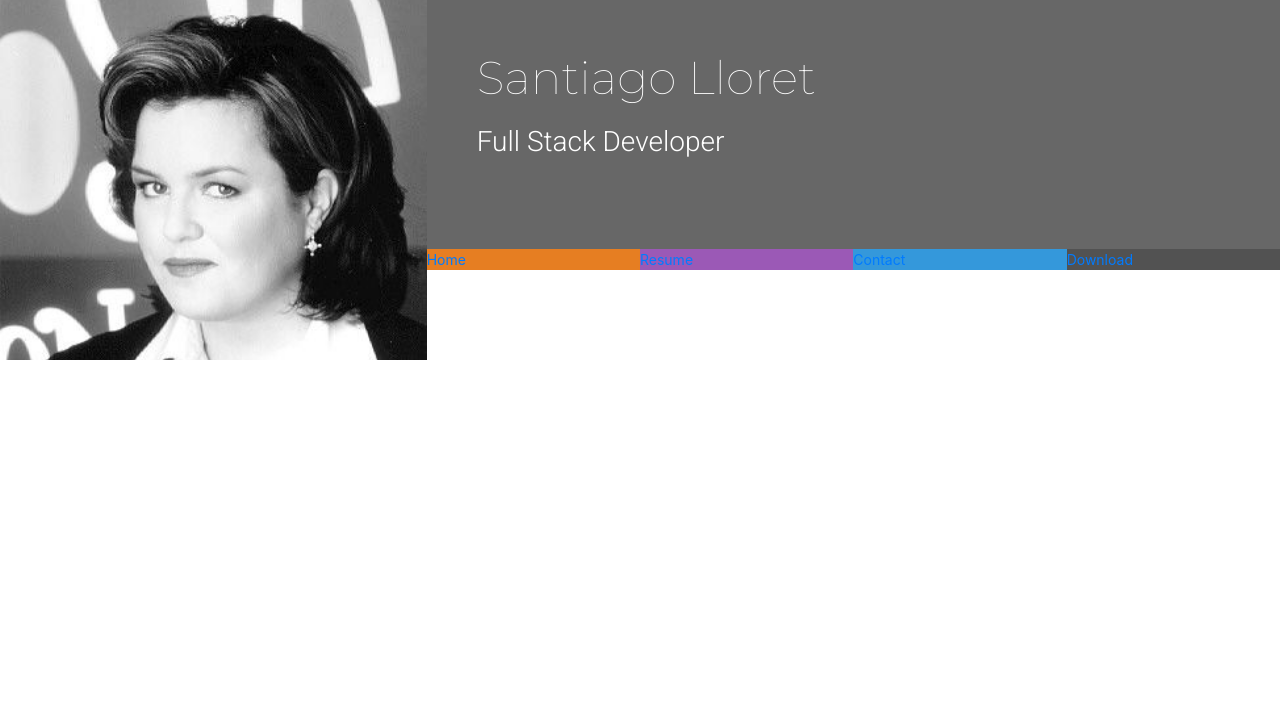
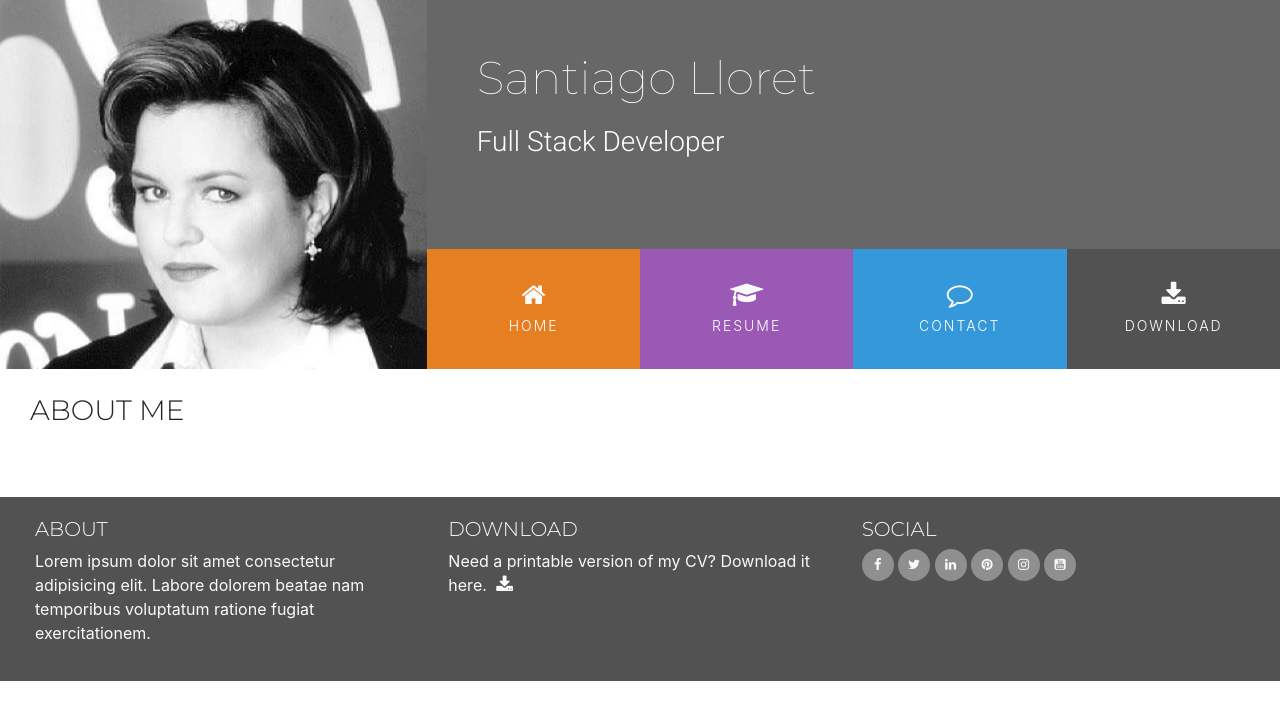
Before and after one commit to santimex/ucd-resume, a plain HTML site: page index.html in a window 1280 px wide. Drawn offline with nearby package versions, Linux system fonts and the light colour scheme.

Commit message:
First section modifications

```diff
--- a/assets/css/style.css
+++ b/assets/css/style.css
@@ -4,6 +4,10 @@
 
 .bg-color-name-title {
     background-color: #676767;
+}
+
+.bg-color-three-reasons {
+    background-color: #fff;
 }
 
 .ui-menu-color-home {
@@ -20,6 +24,43 @@
 
 .ui-menu-color-download {
     background-color: #525252;
+}
+
+/* -------------------------------------Special paddings/margins/text */
+
+h1,h2,h3,h4 {
+    margin: 0;
+}
+
+.uppercase {
+    text-transform: uppercase;
+}
+
+.general-sub {
+    font-family: "Montserrat", sans-serif;
+    font-weight: 300;
+    color: #fafafa;
+}
+
+.inline-block {
+    display: inline-block;
+}
+
+.row-table {
+    display: table;
+}
+
+.section-column {
+    display: table-cell;
+    padding: 0 30px 30px;
+    float: none;
+}
+
+.section-heading {
+    font-family: "Montserrat", sans-serif;
+    font-weight: 300;
+    margin-top: 25px;
+    margin-bottom: 40px;
 }
 
 /* -------------------------------------Heading */
@@ -68,7 +109,93 @@ header {
     font-size: 0;
 }
 
+#nav {
+    margin: 0;
+}
+
 #nav li {
     font-size: 14px;
     padding: 0;
 }
+
+.menuitem {
+    height: 120px;
+    text-align: center;
+    padding: 0;
+}
+
+.menuitem a {
+    width: 100%;
+    text-decoration: none;
+    color: #fff;
+    height: 120px;
+}
+
+.menuitem a i {
+    padding-top: 33px;
+    display: block;
+    color: #fafafa;
+    font-size: 26px;
+}
+
+.menuitem span {
+    display: block;
+    width: 100%;
+    padding-top: 7px;
+    text-align: center;
+    text-transform: uppercase;
+    font-size: 14px;
+    font-weight: 300;
+    letter-spacing: 2px;
+}
+
+/* -------------------------------------Footer */
+
+footer {
+    background-color: #525252;
+    color: #fafafa;
+    min-height: 120px;
+}
+
+.cv-pdf i {
+    font-size: 18px;
+    color: #fafafa;
+    text-align: center;
+    padding-left: 5px;
+    transition: all 0.35s ease-in-out;
+    -moz-transition: all 0.35s ease-in-out;
+    -webkit-transition: all 0.35s ease-in-out;
+    -o-transition: all 0.35s ease-in-out;
+}
+
+.cv-pdf i:hover {
+    color: #e84610;
+}
+
+.social-links {
+    padding-bottom: 15px;
+}
+
+.social-links li a i {
+    width: 32px;
+    height: 32px;
+    padding: 12px 0;
+    border-radius: 50%;
+    font-size: 13px;
+    line-height: 7px;
+    text-align: center;
+    color: #fafafa;
+    background: #8f8f8f;
+    transition: all 0.35s ease-in-out;
+    -moz-transition: all 0.35s ease-in-out;
+    -webkit-transition: all 0.35s ease-in-out;
+    -o-transition: all 0.35s ease-in-out;
+}
+
+.social-links li a i:hover {
+    background: #e84610;
+}
+
+#footer-details {
+    padding: 20px;
+}
--- a/index.html
+++ b/index.html
@@ -4,7 +4,8 @@
     <meta charset="UTF-8">
     <meta name="viewport" content="width=device-width, initial-scale=1.0">
     <link rel="stylesheet" href="https://stackpath.bootstrapcdn.com/bootstrap/4.5.2/css/bootstrap.min.css"/>
-    <link rel="stylesheet" href="https://stackpath.bootstrapcdn.com/bootstrap/4.5.2/css/font-awesome.min.css">
+    <link rel="stylesheet" href="https://stackpath.bootstrapcdn.com/font-awesome/4.7.0/css/font-awesome.min.css">
+    <link rel="stylesheet" href="https://cdnjs.cloudflare.com/ajax/libs/hover.css/2.3.1/css/hover-min.css">
     <link rel="stylesheet" href="assets/css/style.css" type="text/css">
     <title>Rosie</title>
 </head>
@@ -24,17 +25,17 @@
                 <div class="row no-gutters">
                 <div class="col">
                     <ul id="nav" class="list-inline menucontainer">
-                        <li class="col-6 col-sm-3 ui-menu-color-home list-inline-item">
-                            <a href="#"><span>Home</span></a>
+                        <li class="col-6 col-sm-3 ui-menu-color-home list-inline-item menuitem">
+                            <a href="#" class="hvr-shrink"><i class="fa fa-home" aria-hidden="true"></i><span>Home</span></a>
                         </li>
-                        <li class="col-6 col-sm-3 ui-menu-color-resume list-inline-item">
-                            <a href="#"><span>Resume</span></a>
+                        <li class="col-6 col-sm-3 ui-menu-color-resume list-inline-item menuitem">
+                            <a href="#" class="hvr-shrink"><i class="fa fa-graduation-cap" aria-hidden="true"></i><span>Resume</span></a>
                         </li>
-                        <li class="col-6 col-sm-3 ui-menu-color-contact list-inline-item">
-                            <a href="#"><span>Contact</span></a>
+                        <li class="col-6 col-sm-3 ui-menu-color-contact list-inline-item menuitem">
+                            <a href="#" class="hvr-shrink"><i class="fa fa-comment-o" aria-hidden="true"></i><span>Contact</span></a>
                         </li>
-                        <li class="col-6 col-sm-3 ui-menu-color-download list-inline-item">
-                            <a href="#"><span>Download</span></a>
+                        <li class="col-6 col-sm-3 ui-menu-color-download list-inline-item menuitem">
+                            <a href="#" class="hvr-shrink"><i class="fa fa-download" aria-hidden="true"></i><span>Download</span></a>
                         </li>
                     </ul>
                 </div>
@@ -45,14 +46,69 @@
 <!-- /.header -->
 
 <!-- Section -->
-    <section>
+    <section class="container-fluid">
+        <div class="row row-table">
+            <div class="col-md-8 bg-color-three-reasons section-column">
+                <div class="row">
+                    <div class="col">
+                        <h3 class="section-heading uppercase">About Me</h3>
+                    </div>
+                </div>
+            </div>
+        </div>
 
     </section>
 <!-- /.section -->
 
 <!-- Footer -->
-    <footer>
-
+    <footer class="container-fluid">
+        <div id="footer-details" class="row">
+            <div class="col-sm-4">
+                <h5 class="uppercase general-sub">About</h5>
+                <p class="inline-block">
+                    Lorem ipsum dolor sit amet consectetur adipisicing elit. Labore dolorem beatae nam temporibus voluptatum ratione fugiat exercitationem.
+                </p>
+            </div>
+            <div class="col-sm-4">
+                <h5 class="uppercase general-sub">Download</h5>
+                <p class="inline-block">
+                    Need a printable version of my CV? Download it here.
+                    <a href="#" target="_blank" class="cv-pdf">
+                        <i class="fa fa-download" aria-hidden="true"></i>
+                        <span class="sr-only">Download link.</span>
+                    </a>
+                </p>
+            </div>
+            <div class="col-sm-4">
+                <h5 class="uppercase general-sub">Social</h5>
+                <ul class="list-inline social-links">
+                    <li class="list-inline-item">
+                        <a href="#" target="_blank"><i class="fa fa-facebook" aria-hidden="true"></i></a>
+                        <span class="sr-only">Facebook</span>
+                    </li>
+                    <li class="list-inline-item">
+                        <a href="#" target="_blank"><i class="fa fa-twitter" aria-hidden="true"></i></a>
+                        <span class="sr-only">Twitter</span>
+                    </li>
+                    <li class="list-inline-item">
+                        <a href="#" target="_blank"><i class="fa fa-linkedin" aria-hidden="true"></i></a>
+                        <span class="sr-only">LinkedIn</span>
+                    </li>
+                    <li class="list-inline-item">
+                        <a href="#" target="_blank"><i class="fa fa-pinterest" aria-hidden="true"></i></a>
+                        <span class="sr-only">Pinterest</span>
+                    </li>
+                    <li class="list-inline-item">
+                        <a href="#" target="_blank"><i class="fa fa-instagram" aria-hidden="true"></i></a>
+                        <span class="sr-only">Instagram</span>
+                    </li>
+                    <li class="list-inline-item">
+                        <a href="#" target="_blank"><i class="fa fa-youtube-square" aria-hidden="true"></i></a>
+                        <span class="sr-only">YouTube</span>
+                    </li>
+                </ul>
+            </div>
+        </div>
     </footer>
 <!-- /.footer -->
 
```
Also changed, not shown: contact.html (+107 -0 lines), resume.html (+107 -0 lines).
